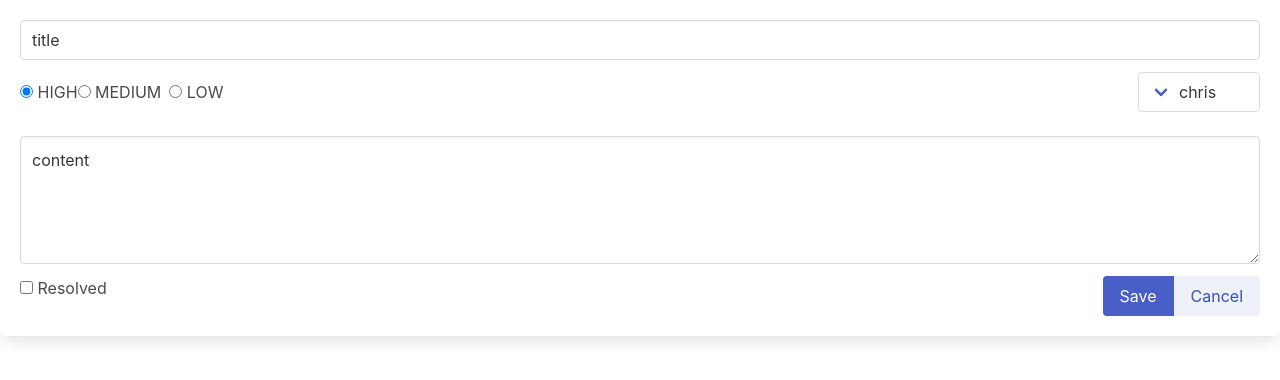
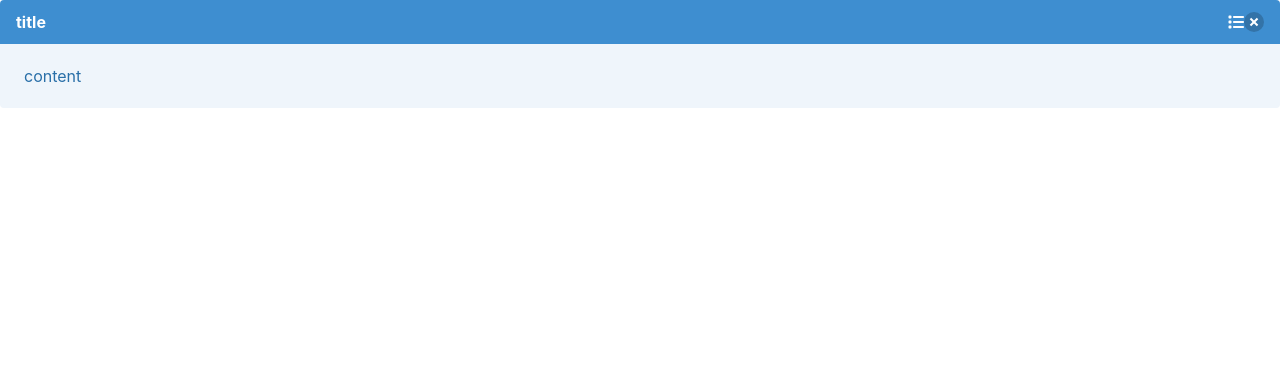
Before and after one commit to tim811223/ReactLab, a React (Vite) app in the folder CH9-Forms/ch9-todoitem/: page / in a window 1280 px wide. Shown: the top 380 px of the page. Built offline with nearby package versions, Linux system fonts and the light colour scheme; the HTML template or start-up script is replaced by a standard one.

Commit message:
ToDoItem加上icon後在App.tsx察看結果

```diff
--- a/CH9-Forms/ch9-todoitem/src/App.tsx
+++ b/CH9-Forms/ch9-todoitem/src/App.tsx
@@ -1,19 +1,21 @@
 import 'bulma/css/bulma-rtl.min.css';
 import { useState } from 'react'
 import { Editor } from './ToDos/Editor'
+import { ToDoItem } from './ToDos/ToDoItem';
 
 function App() {
   ///設定預設值,傳入Editor component
   const todo={
     title:'title',
     content:'content',
-    priority:0,
+    priority:2,
     assignee:'chris',
     resolved:false
   };
   return (
     <>
-      <Editor {...todo}/>
+      {/* <Editor {...todo}/> */}
+      <ToDoItem {...todo}/>
     </>
   )
 }
--- a/CH9-Forms/ch9-todoitem/src/ToDos/ToDoItem.tsx
+++ b/CH9-Forms/ch9-todoitem/src/ToDos/ToDoItem.tsx
@@ -1,3 +1,5 @@
+import { faList } from "@fortawesome/free-solid-svg-icons";
+import { FontAwesomeIcon } from "@fortawesome/react-fontawesome";
 import { FC } from "react";
 
 export enum Priority{
@@ -24,7 +26,10 @@ const color = resolved ? '' :
         <article className={`message ${color}`}>
           <div className="message-header">
             <p>{title}</p>
-            <button className="delete" aria-label="delete"></button>
+            <span>
+              <FontAwesomeIcon  icon={faList}/>
+              <button className="delete" aria-label="delete"></button>
+            </span>
           </div>
           <div className="message-body">
             {content}
```
